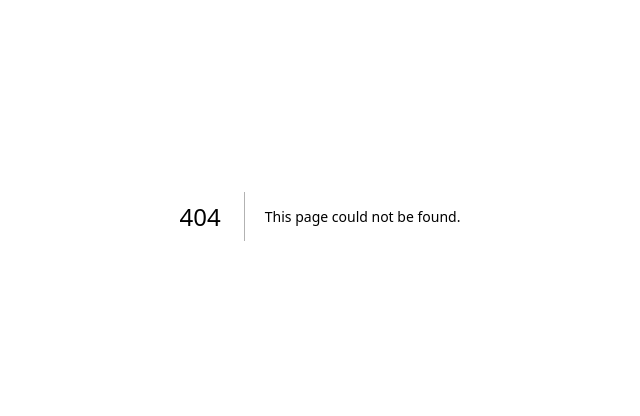
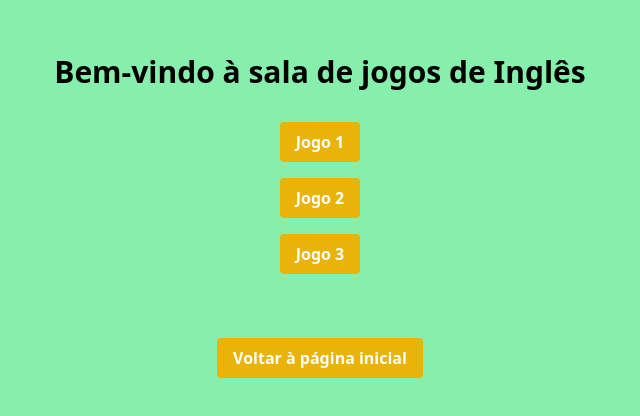
Before and after one commit to jzpacheco/projeto-integrador-satc, a Next.js app: page /Materias/ingles in a window 1280 px wide. Before the commit this address had no page. Shown: the part 184-600 px from the top of the page, without its empty margins (320-960 px from the left). Built offline with nearby package versions, Linux system fonts and the light colour scheme.

Commit message:
criação sala de inglês

```diff
--- /dev/null
+++ b/src/pages/Materias/ingles.tsx
@@ -0,0 +1,36 @@
+import React from "react";
+import Link from "next/link";
+
+const Ingles: React.FC = () => {
+  return (
+    <div className="flex flex-col items-center justify-center h-screen bg-green-300">
+      <h1 className="mb-8 text-3xl font-bold">
+        Bem-vindo à sala de jogos de Inglês
+      </h1>
+      <div className="flex flex-col gap-4">
+        <Link href="/ingles/jogo1" passHref>
+          <button className="bg-yellow-500 hover:bg-yellow-600 text-white font-bold py-2 px-4 rounded w-full">
+            Jogo 1
+          </button>
+        </Link>
+        <Link href="/ingles/jogo2" passHref>
+          <button className="bg-yellow-500 hover:bg-yellow-600 text-white font-bold py-2 px-4 rounded w-full">
+            Jogo 2
+          </button>
+        </Link>
+        <Link href="/ingles/jogo3" passHref>
+          <button className="bg-yellow-500 hover:bg-yellow-600 text-white font-bold py-2 px-4 rounded w-full">
+            Jogo 3
+          </button>
+        </Link>
+      </div>
+      <Link href="/home" passHref>
+        <button className="bg-yellow-500 hover:bg-yellow-600 text-white font-bold py-2 px-4 rounded mt-16">
+          Voltar à página inicial
+        </button>
+      </Link>
+    </div>
+  );
+};
+
+export default Ingles;
--- a/src/pages/home.tsx
+++ b/src/pages/home.tsx
@@ -45,7 +45,7 @@ const Home: React.FC = () => {
             <span className="block text-[#ffa742] mt-2">Línguas</span>
           </button>
         </Link>
-        <Link href="/materias/outros" passHref>
+        <Link href="/Materias/ingles" passHref>
           <button className="m-4 p-4 bg-white rounded-lg shadow-lg hover:shadow-xl hover:scale-105 transition duration-300">
             <Image
               src="/images/imagem.jpg"
```
